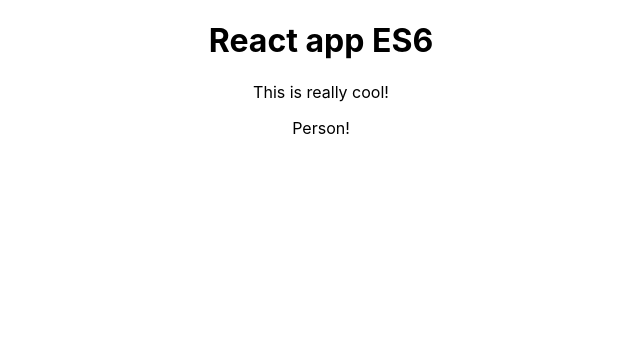
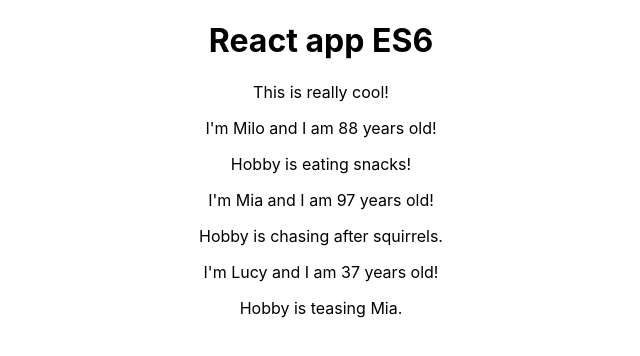
Before and after one commit to rmpalgo/react-js-practice, a React (Create React App) app: page / in a window 1280 px wide. Shown: the top 356 px of the page, without its empty margins (319-959 px from the left). Built offline with nearby package versions, Linux system fonts and the light colour scheme.

Commit message:
Feat: using props to make components dynamic.

```diff
--- a/src/App.js
+++ b/src/App.js
@@ -10,7 +10,9 @@ class App extends Component {
                 <div>
                     <h1>React app ES6</h1>
                     <p>This is really cool!</p>
-                    <Person />
+                    <Person name={"Milo"} breed={"cattle-dog"}>Hobby is eating snacks!</Person>
+                    <Person name={"Mia"} breed={"Lab"}>Hobby is chasing after squirrels.</Person>
+                    <Person name={"Lucy"} breed={"Arctic-fox"}>Hobby is teasing Mia.</Person>
                 </div>
             </div>
         );
--- a/src/Person/Person.js
+++ b/src/Person/Person.js
@@ -1,8 +1,13 @@
 import React from 'react';
 
-const person = () => {
+const person = (props) => {
     //JSX is being returned
-    return <p>Person!</p>
+    return (
+        <div>
+            <p>I'm {props.name} and I am {Math.floor(Math.random() * 100)} years old!</p>
+            <p>{props.children}</p>
+        </div>
+    )
 }
 
 export default person;
```
